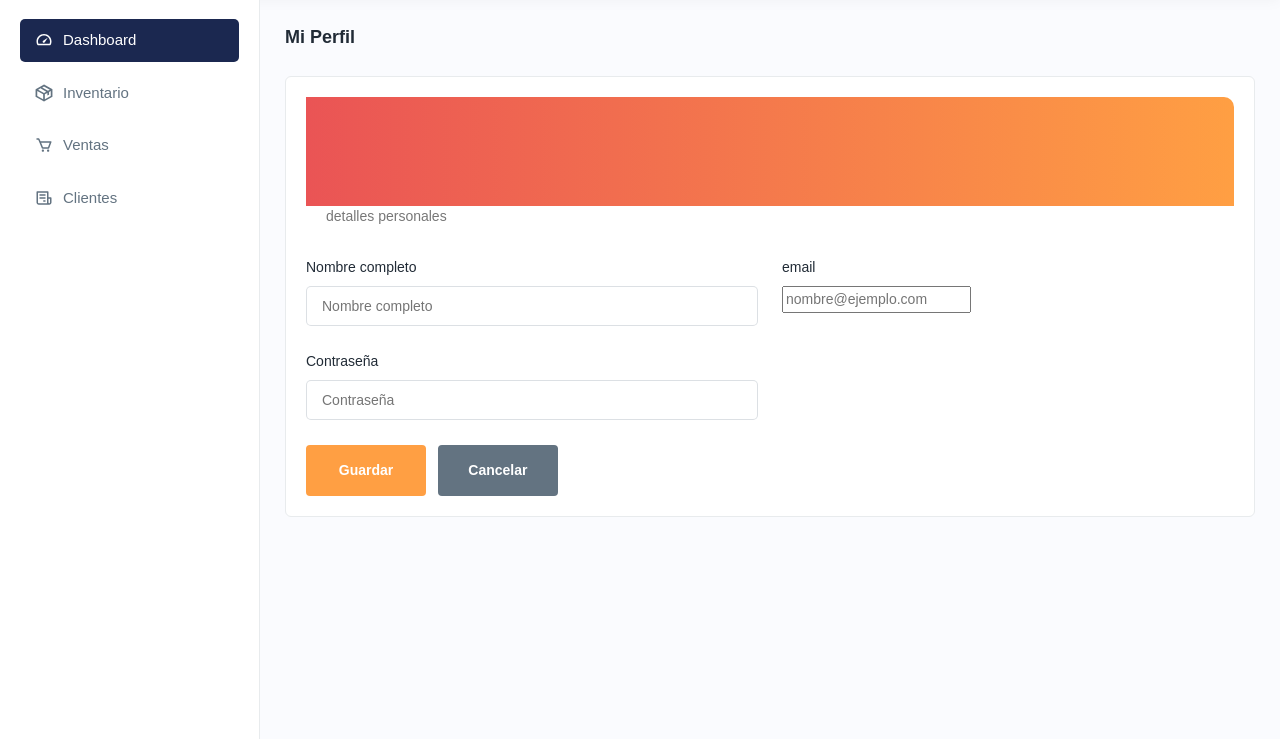
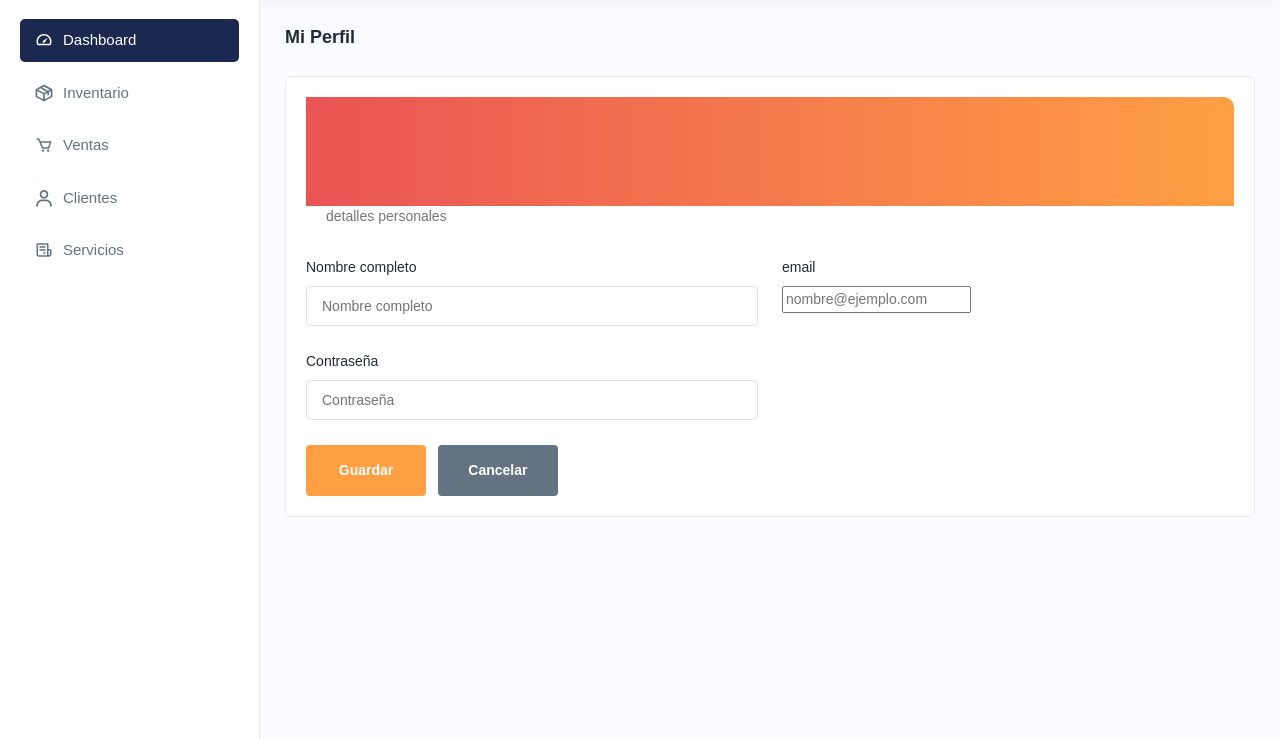
Before and after one commit to marcomelendezz/ProyectoUptag, a Django app: page /profile/ in a window 1280 px wide. Shown: the part 61-800 px from the top of the page. Run offline with Django 5.2, Linux system fonts and the light colour scheme; some libraries are stand-ins or nearby versions.

Commit message:
Agregado al menu

```diff
--- a/Proyecto/inventario/templates/base.html
+++ b/Proyecto/inventario/templates/base.html
@@ -108,9 +108,11 @@
 </ul>
 </li>
 <li class="menu">
-<a href="/clientlist"><img src="{% static 'img/icons/purchase1.svg' %}" alt="img"><span> Clientes</span></a>
+<a href="/clientlist"><img src="{% static 'img/icons/users1.svg' %}" alt="img"><span> Clientes</span></a>
 </li>
-</ul>
+<li class="menu">
+<a href="/servicelist"><img src="{% static 'img/icons/purchase1.svg' %}" alt="img"><span> Servicios</span></a>
+</li>
 </div>
 </div>
 </div>
```
